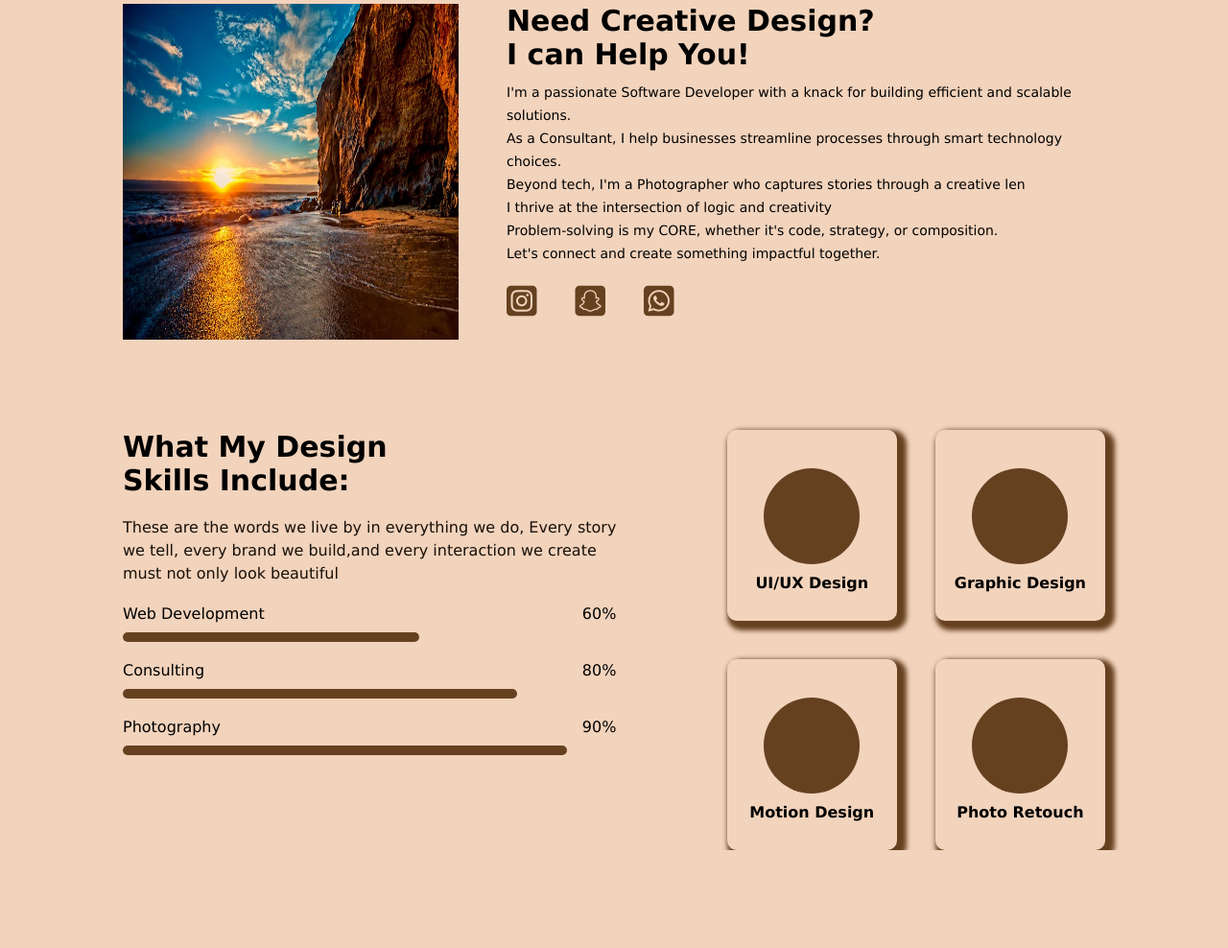
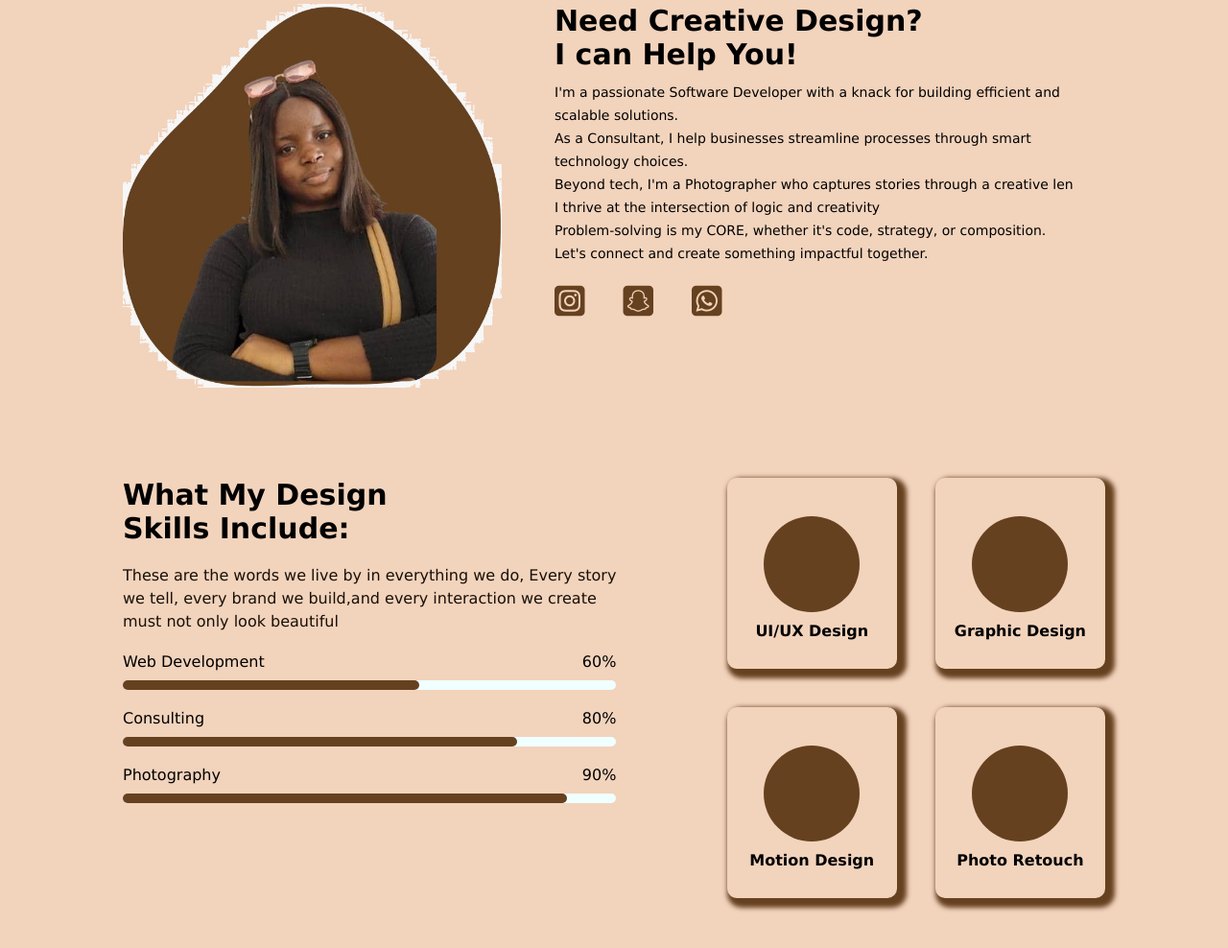
Before and after one commit to latifah-eniayo/portfolio, a plain HTML site: page index.html in a window 1280 px wide. Shown: the part 902-1890 px from the top of the page at 96% size. Before the commit the page ends 1788 px from the top, so only its background shows below. Drawn offline with Linux system fonts and the light colour scheme.

Commit message:
blob images added and necessary styles added

```diff
--- a/index.html
+++ b/index.html
@@ -77,8 +77,8 @@
           <a href="https://chat.whatsapp.com/GfL37DKXE5aHIBBaLKMISL"><button class="hire-me-button">Hire Me Now</button></a>
         </div>
       </div>
-      <div>
-        <img src="./imagesub.jpg" width="500" height="500" alt="My Image" />
+      <div class="my-first-blob">
+        <img src="./resised blob.png" width="500" height="500" alt="My Image" />
       </div>
     </section>
 
@@ -113,7 +113,7 @@
       </div>
       <div class="aboutme-image-container">
         <div class="my-image">
-          <img src="./imagesub.jpg" width="350" height="350" alt="My Image" />
+          <img src="./resised blob.png" width="400" height="400" alt="My Image" />
         </div>
         <div class="about-me">
           <h3 class="about-me-title">
@@ -157,7 +157,7 @@
               <p>Web Development</p>
               <p>60%</p>
             </div>
-            <div class="progress-one"></div>
+           <div class="progress-container-one"> <div class="progress-one"></div></div>
           </div>
 
           <div class="poll-two">
@@ -165,7 +165,7 @@
               <p>Consulting</p>
               <p>80%</p>
             </div>
-            <div class="progress-two"></div>
+            <div class="progress-container-two"><div class="progress-two"></div></div>
           </div>
 
           <div class="poll-three">
@@ -173,7 +173,7 @@
               <p>Photography</p>
               <p>90%</p>
             </div>
-            <div class="progress-three"></div>
+           <div class="progress-container-three"> <div class="progress-three"></div></div>
           </div>
         </div>
       </div>
--- a/style.css
+++ b/style.css
@@ -4,6 +4,7 @@
   box-sizing: border-box;
   font-family: "Lucida Sans", "Lucida Sans Regular", "Lucida Grande",
     "Lucida Sans Unicode", Geneva, Verdana, sans-serif;
+    /* overflow-x: hidden; */
 }
 body {
   background-color: #f2d3bc;
@@ -29,6 +30,7 @@ button {
 .logo-container {
   width: 100px;
   height: 80px;
+  overflow: hidden;
 }
 .nav-menue {
   width: fit-content;
@@ -72,6 +74,10 @@ button {
   gap: 32px;
   max-width: 1024px;
   margin: 0 auto;
+
+}
+.my-first-blob{
+  background-color: #f2d3bc;
 }
 .introduction-container{
   padding-top: 32px;
@@ -202,7 +208,9 @@ button {
   align-content: center;
   gap: 20px;
   max-width: 1024px;
-  margin: 0 auto;
+  margin: 0 auto ;
+  margin-bottom: 100px;
+
 }
 .my-skill-heading {
   font-size: 30px;
@@ -223,6 +231,10 @@ button {
   display: flex;
   justify-content: space-between;
   align-items: center;
+}
+.progress-container-one,.progress-container-two,.progress-container-three{
+  background-color: azure;
+  border-radius: 20px;
 }
 .progress-one {
   background-color: #664120;
```
Also changed, not shown: blob 1.jpg (added), blob 2.jpg (added), blob image.png (added), blob.png (added), image blob.png (added), resised blob.png (added).
